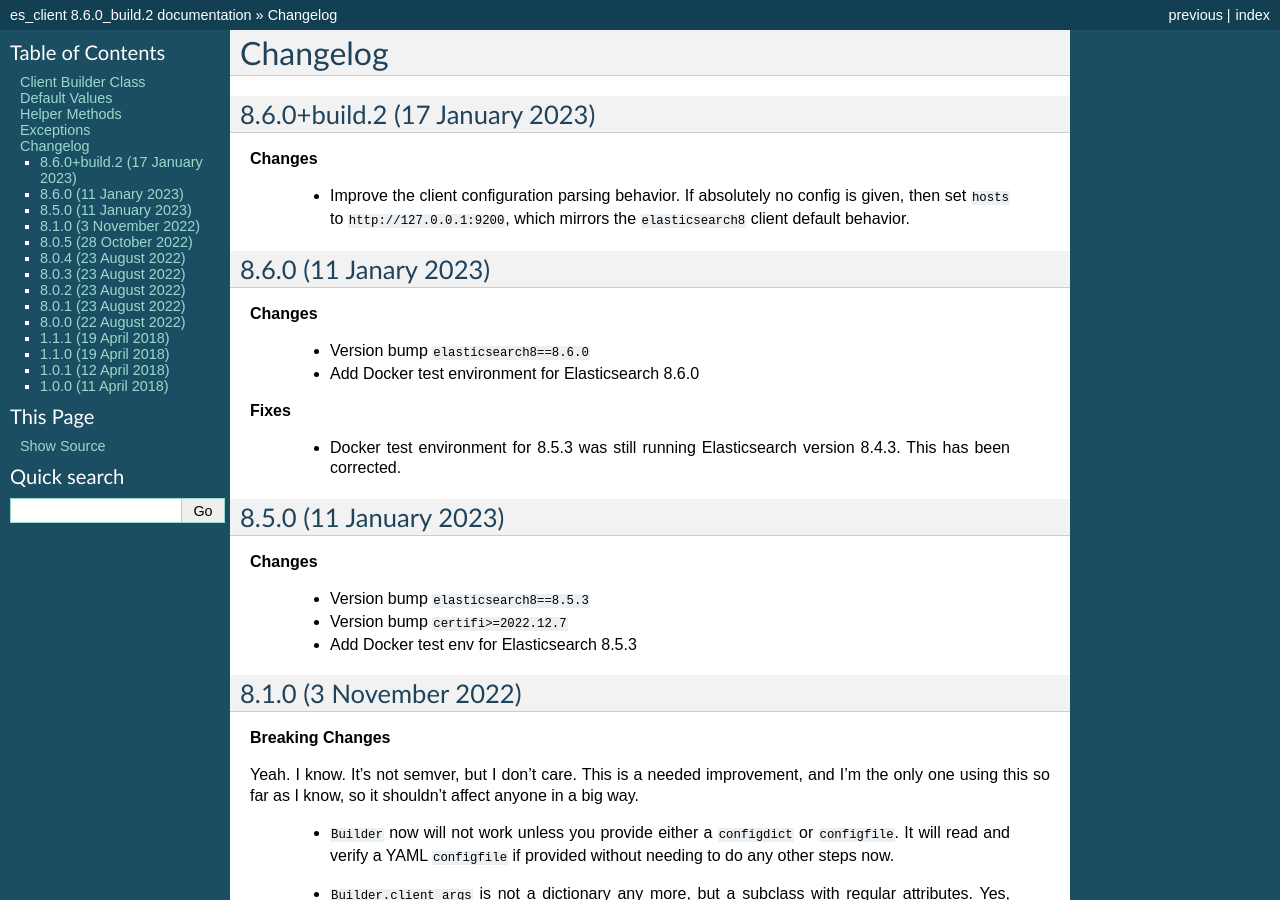
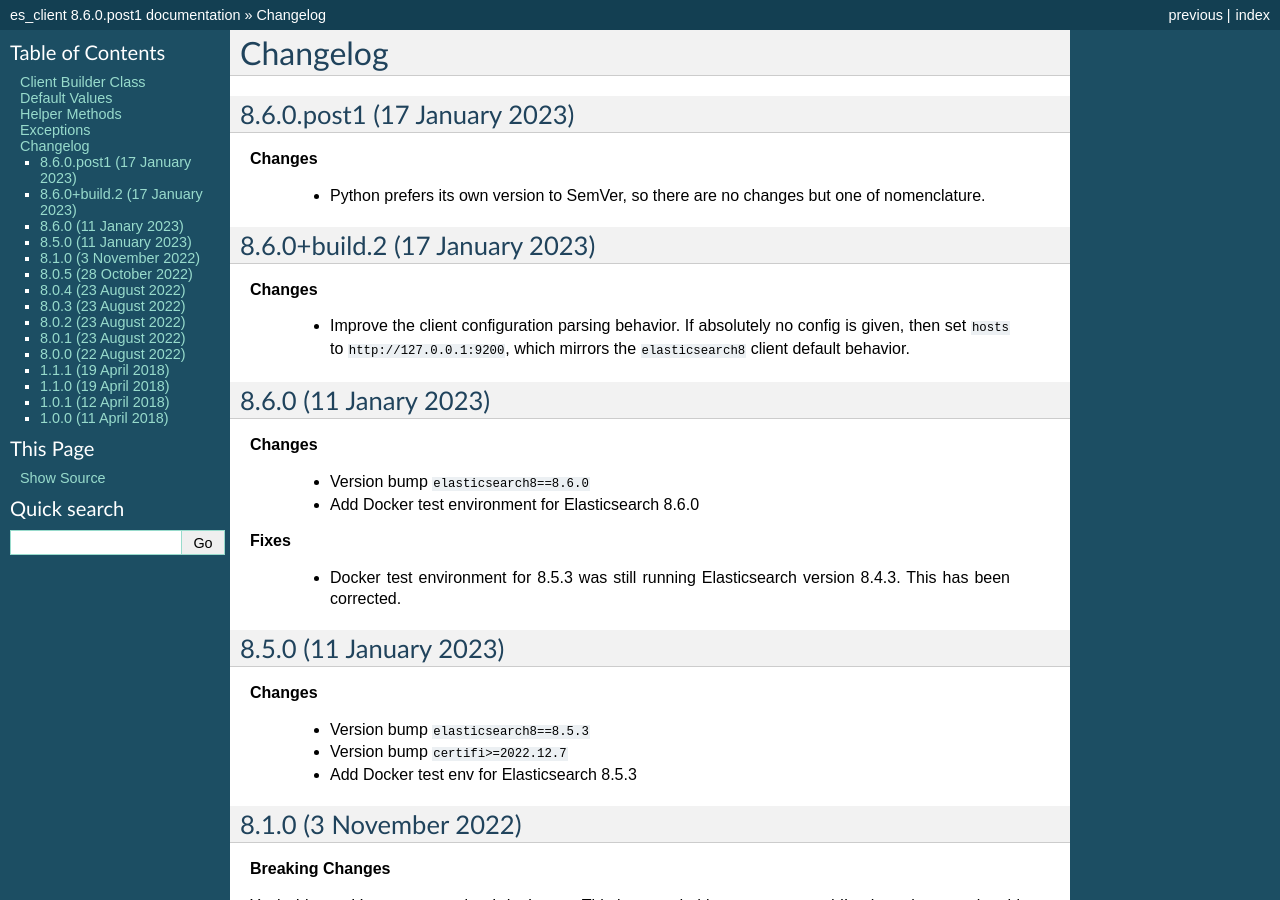
Before and after one commit to untergeek/es_client, a Sphinx documentation site: the page built from docs/Changelog.rst, in a window 1280 px wide and 900 px high. Built offline with Sphinx 7.4.7, drawn with Linux system fonts in a browser that asks for light colours; some of the changed text lies outside the part shown.

Commit message:
Fix version naming for PyPI

```diff
--- a/docs/Changelog.rst
+++ b/docs/Changelog.rst
@@ -2,6 +2,13 @@
 
 Changelog
 =========
+
+8.6.0.post1 (17 January 2023)
+-----------------------------
+
+**Changes**
+
+  * Python prefers its own version to SemVer, so there are no changes but one of nomenclature.
 
 8.6.0+build.2 (17 January 2023)
 -------------------------------
--- a/es_client/version.py
+++ b/es_client/version.py
@@ -1 +1 @@
-__version__ = '8.6.0_build.2'
+__version__ = '8.6.0.post1'
```
